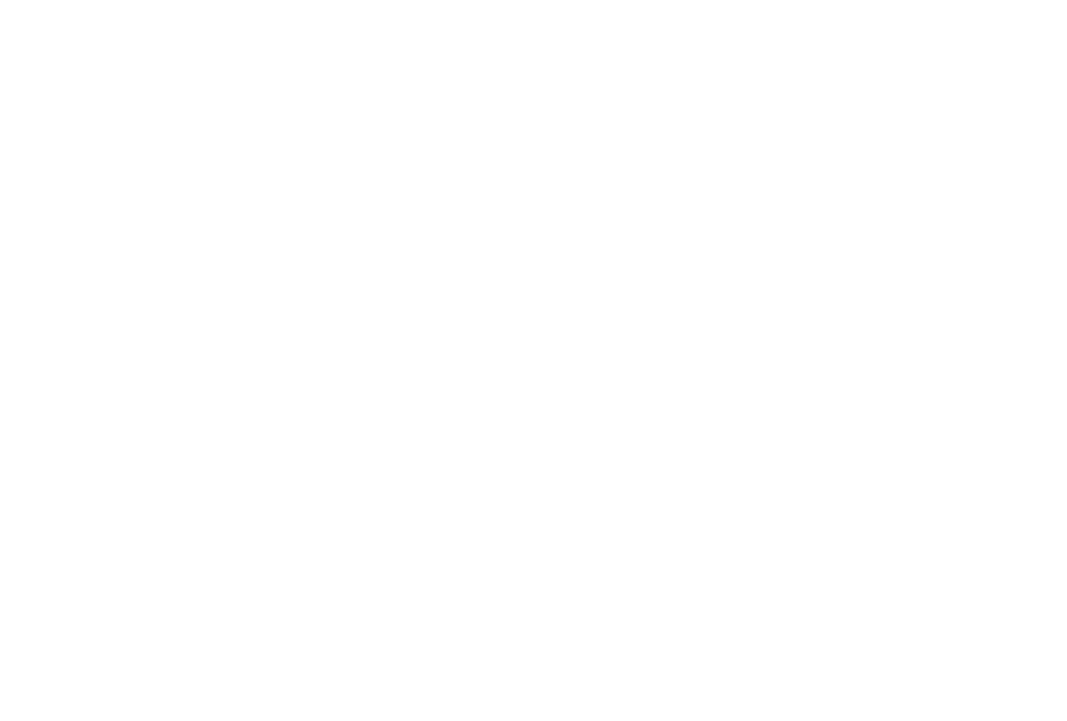
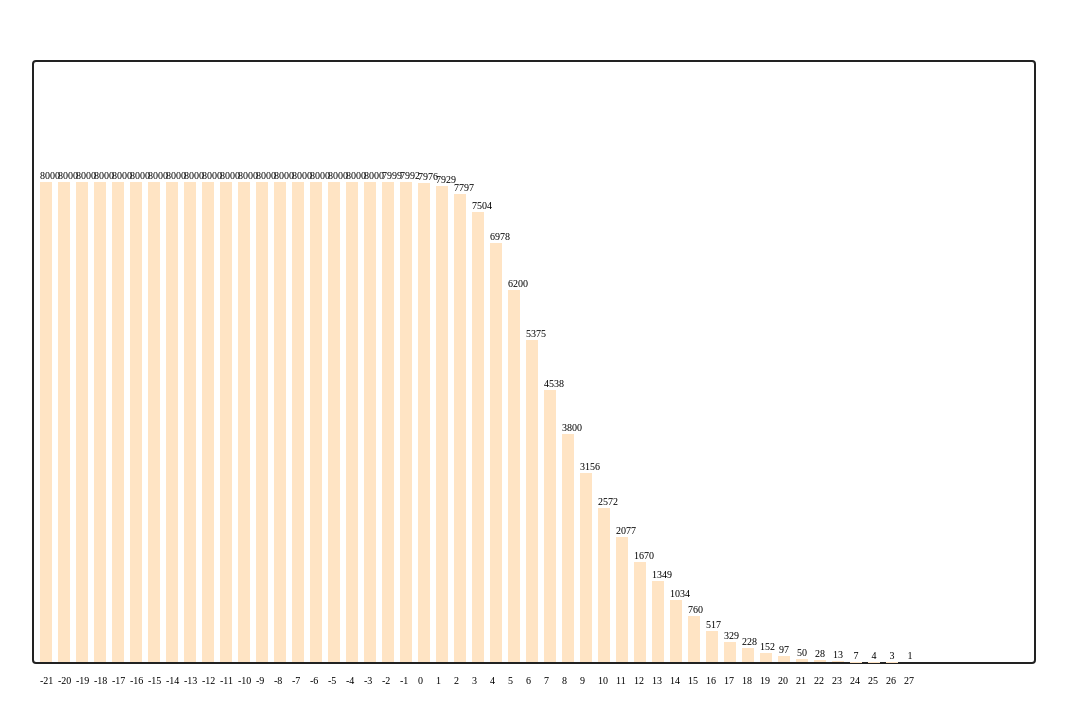
Before and after one commit to mingzhangyang/pssm-tools, a plain HTML site: page specifity.html in a window 1280 px wide. Shown: the top 721 px of the page, without its empty margins (106-1173 px from the left). Drawn offline with Linux system fonts and the light colour scheme.

Commit message:
bar chart in progress

```diff
--- /dev/null
+++ b/css/chart.css
@@ -0,0 +1,39 @@
+.chart-container {
+    width: 1000px;
+    height: 600px;
+    border: 2px solid #222;
+    border-radius: 4px;
+    margin: 60px auto;
+    position: relative;
+}
+
+#bar-chart {
+
+}
+
+.bar {
+    position: absolute;
+    bottom: 0;
+    width: 12px;
+    background-color: bisque;
+}
+
+.header-info {
+    position: absolute;
+    margin-top: -100%;
+    width: 100%;
+    text-align: center;
+    font-size: 10px;
+}
+
+.footer-info {
+    position: absolute;
+    bottom: 0;
+    margin-bottom: -200%;
+    text-align: center;
+    font-size: 10px;
+}
+
+#line-chart {
+    display: block;
+}
--- a/css/main.css
+++ b/css/main.css
@@ -10,6 +10,7 @@ body {
 }
 
 canvas {
+    display: block;
 }
 
 #control-panel {
--- /dev/null
+++ b/js/chart.js
@@ -0,0 +1,46 @@
+import {compute, sum, sumAbove} from "./compute.js";
+
+function prep(data=compute()) {
+  const tc = 8000;
+  let keys = Object.keys(data).map(d => +d).sort((a, b) => a - b);
+  let res = [];
+  for (let key of keys) {
+    let c = sumAbove(data, key);
+    res.push({
+      score: key,
+      count: c.size,
+      ratio: c.size/tc,
+      specificity: 1 - c.size / tc,
+    });
+  }
+  return res;
+}
+
+function barChart(d=prep()) {
+  let c = document.getElementById("bar-chart");
+  let df = document.createDocumentFragment();
+
+  let spacing = 6;
+  let i = 0;
+
+  for (let obj of d) {
+    let b = df.appendChild(document.createElement("div"));
+    b.classList.add("bar");
+    b.setAttribute("id", `score-${obj.score}`);
+    b.style.height = obj.ratio * 80 + "%";
+    b.style.left = spacing + (spacing + 12) * i + "px";
+
+    let h = b.appendChild(document.createElement("div"));
+    h.classList.add("header-info");
+    h.innerText = obj.count + "";
+
+    let f = b.appendChild(document.createElement("div"));
+    f.classList.add("footer-info");
+    f.innerText = obj.score + '';
+    i++;
+  }
+
+  c.appendChild(df);
+}
+
+barChart();
--- a/specifity.html
+++ b/specifity.html
@@ -2,9 +2,21 @@
 <html lang="en">
 <head>
     <meta charset="UTF-8">
-    <title>Title</title>
+    <title>PSSM tools</title>
+    <link rel="stylesheet" href="css/chart.css">
 </head>
 <body>
-
+<div id="container">
+    <div id="bar-chart" class="chart-container">
+        <div id="score--30" class="bar">
+            <div class="header-info"></div>
+            <div class="top-bar"></div>
+            <div class="bottom-bar"></div>
+            <div class="footer-info"></div>
+        </div>
+    </div>
+    <canvas id="line-chart" class="chart-container" width="1000" height="600"></canvas>
+</div>
+<script type="module" src="js/chart.js"></script>
 </body>
 </html>
```
